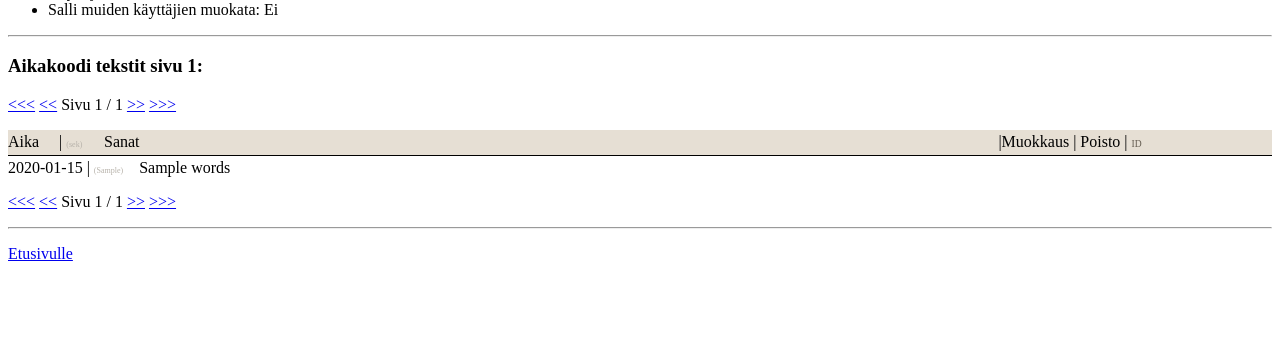
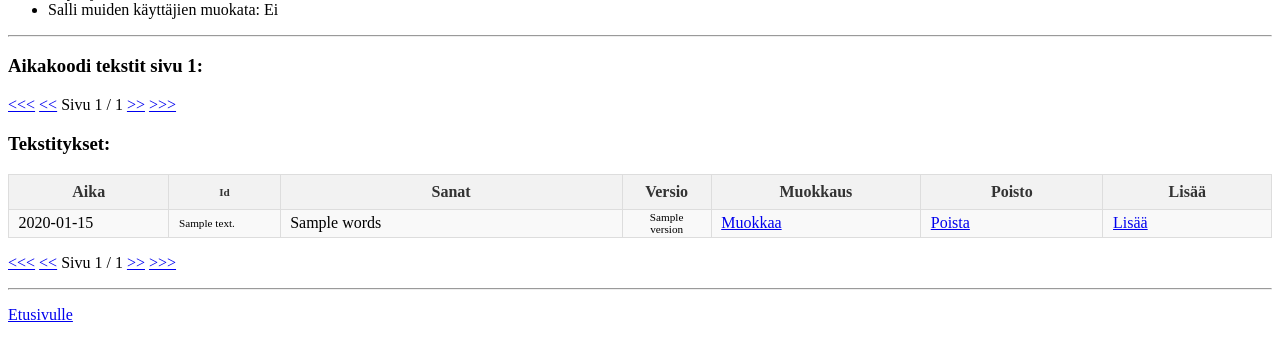
Before and after one commit to jduude/Ai-litteroinnit, a Flask app: template templates/transcription.html in a window 1280 px wide. Shown: the part 363-724 px from the top of the page. Run offline with Flask 3, Linux system fonts and the light colour scheme; the template is opened without the code that fills it: most values are stand-ins (such as "Sample title", 1, 10 or a date in 2020).

Commit message:
refactor transcription text rows view to use html table template include

```diff
--- a/templates/transcription.html
+++ b/templates/transcription.html
@@ -129,47 +129,13 @@
             <a href="/transcription/{{ transcription.id }}/{{ page + 10 }}">&gt;&gt;&gt;</a>
         </p>
 
-        <div class="rows-header-columns t-row"">
-            <div class=" time-stamps-div"><span class="time-stamps">
-                <span class="time-string">Aika &nbsp;&nbsp;&nbsp;</span> | <span class="seconds">(sek)</span></span>
-        </div>
-        <div class="transcript-row-words">Sanat</div>
-        <div>|Muokkaus | Poisto | <span class=" text_id">ID</span></div>
+
     </div>
 
     <div class="text-fragments">
-        {% for id, start_sec, time_str, start_ms, words, version in text_fragments %}
-        <div class="t-row" id="t-id-{{id}}">
-            <div class="time-stamps-div"><span class="time-stamps">
 
-                    {% if transcription.source == 'youtube' %}
-                    <a rel="noreferrer noopener" target="_blank" href="{{transcription.source_path }}&t={{start_sec}}">
-                        {{time_str}}</a>
-                    {% else %}
-                    {% if local_audio_file_copy_exists %}
-                    <a href="/transcription/{{ transcription.id }}/{{ page }}?audiotime={{time_str}}#audio-player">
-                        <span class="time-string">{{time_str}}</span></a>
-                    {% else %}
-                    <span class="time-string">{{time_str}}</span>
-                    {% endif %}
+        {% include 'transcriptions_texts_listing.html' %}
 
-
-                    {% endif %}| <span class="seconds">({{start_sec}})</span>
-                </span>
-            </div>
-
-            <div class="transcript-row-words">{{words}}</div>
-            {% if transcription.allow_collaboration or transcription.user_id == session.user_id %}
-            <div>|<a href="/edit_text_fragment/{{ id }}?return_page={{page}}">Muokkaa</a>
-                | <a href="/remove_text_fragment/{{ id }}?return_page={{page}}">Poista</a> | <span
-                    class="text_id">{{id}}</span>
-                | <a href="/add_text_fragment/{{ transcription.id }}?return_page={{page}}&start_id={{id}}">Lisää</a>
-            </div>
-            {% endif %}
-        </div>
-
-
-        {% endfor %}
     </div>
 
     <p>
--- /dev/null
+++ b/templates/transcriptions_texts_listing.html
@@ -0,0 +1,111 @@
+<style>
+    table {
+        width: 100%;
+        border-collapse: collapse;
+    }
+
+    th {
+        background-color: #f2f2f2;
+
+        color: #333;
+
+        font-weight: bold;
+        padding: 0.5rem;
+        border: 1px solid #ddd;
+        min-width: 4.5rem;
+    }
+
+
+    td {
+        padding: 0.1rem 0.6rem;
+        border: 1px solid #ddd;
+        text-align: left;
+        max-width: 50rem;
+    }
+
+
+    tr:nth-child(even) {
+        background-color: #f9f9f9;
+    }
+
+    tr:nth-child(odd) {
+        background-color: #ffffff;
+    }
+
+
+    tr:hover {
+        background-color: #e6e6e6;
+    }
+
+    .time-stamp {
+        min-width: 2rem;
+        max-width: 2rem;
+    }
+
+    .id {
+        min-width: 1rem;
+        max-width: 1rem;
+        font-size: 70%;
+    }
+
+    .version {
+        width: 1rem;
+    }
+
+    tr td.version {
+        text-align: center;
+        font-size: 70%;
+    }
+
+    .edit,
+    .remove,
+    .add {
+        min-width: 2rem;
+        max-width: 3rem;
+
+    }
+</style>
+
+<h3>
+    Tekstitykset:
+</h3>
+<table>
+    <tr>
+        <th class="time-stamp">Aika</th>
+        <th class="id">Id</th>
+        <th class="words">Sanat</th>
+        <th class="version">Versio</th>
+        <th class="edit">Muokkaus</th>
+        <th class="remove">Poisto</th>
+        <th class="add">Lisää</th>
+
+    </tr>
+
+
+    {% for id, start_sec, time_str, start_ms, words, version in text_fragments %}
+    <tr id="t-id-{{id}}">
+
+        <td class="time-stamp">
+            {% if transcription.source == 'youtube' %}
+            <a rel="noreferrer noopener" target="_blank" href="{{transcription.source_path }}&t={{start_sec}}">
+                {{time_str}}</a>
+            {% else %}
+            {% if local_audio_file_copy_exists %}
+            <a href="/transcription/{{ transcription.id }}/{{ page }}?audiotime={{time_str}}#audio-player">
+                <span class="time-string">{{time_str}}</span></a>
+            {% else %}
+            <span class="time-string">{{time_str}}</span>
+            {% endif %}
+            {% endif %} </span>
+        </td>
+        <td class="id"> {{ id }} </td>
+        <td class="words"> {{ words }} </td>
+        <td class="version"> {{ version }} </td>
+        <td class="edit"> <a href="/edit_text_fragment/{{ id }}?return_page={{page}}">Muokkaa</a> </td>
+        <td class="remove"> <a href="/remove_text_fragment/{{ id }}?return_page={{page}}">Poista</a></td>
+        <td class="add"> <a
+                href="/add_text_fragment/{{ transcription.id }}?return_page={{page}}&start_id={{id}}">Lisää</a> </td>
+
+    </tr>
+    {% endfor %}
+</table>
```
